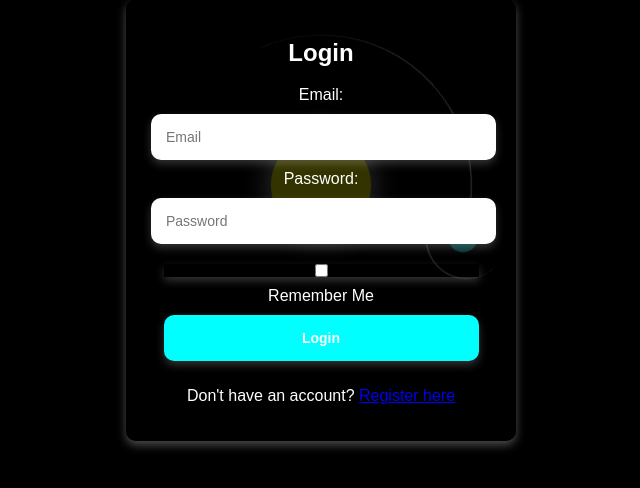
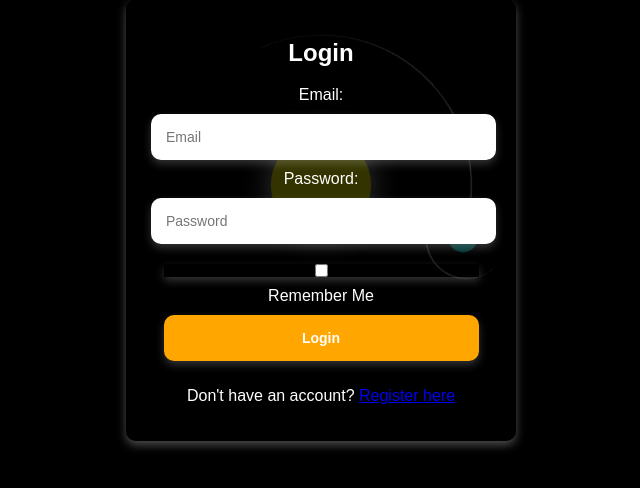
Before and after one commit to MichaelWaruiru/bot-bidder, a Flask app: page /api/auth/login in a window 1280 px wide. Shown: the part 215-703 px from the top of the page, without its empty margins (319-959 px from the left). Run offline with Flask 3, Linux system fonts and the light colour scheme.

Commit message:
Adjusted login.css bg color

```diff
--- a/app/static/css/login.css
+++ b/app/static/css/login.css
@@ -136,7 +136,7 @@ button {
 }
 
 button {
-  background-color: hsl(180, 100%, 50%);
+  background-color: hsl(39, 100%, 50%);
   color: white;
   font-weight: bold;
 }
```
